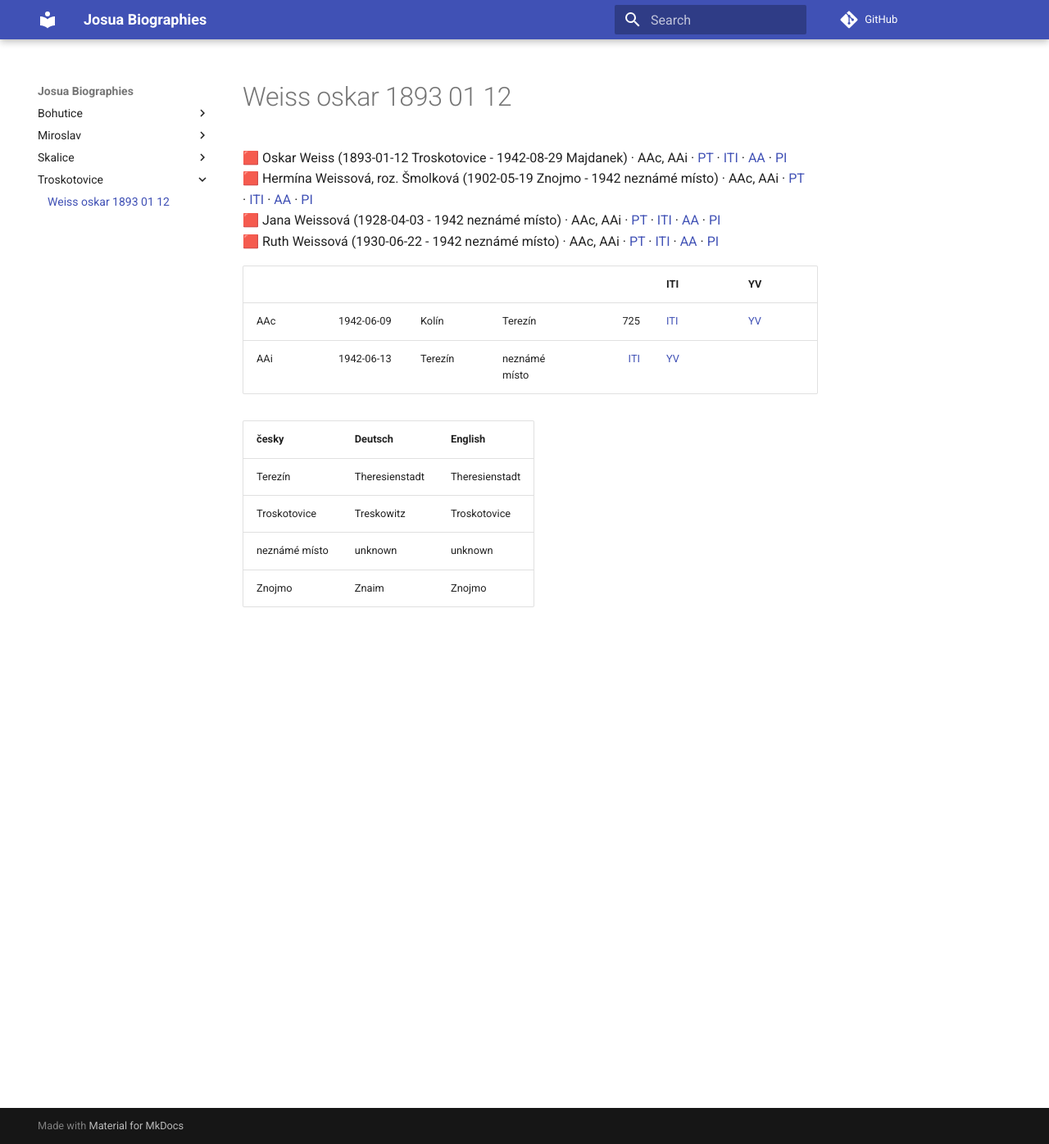
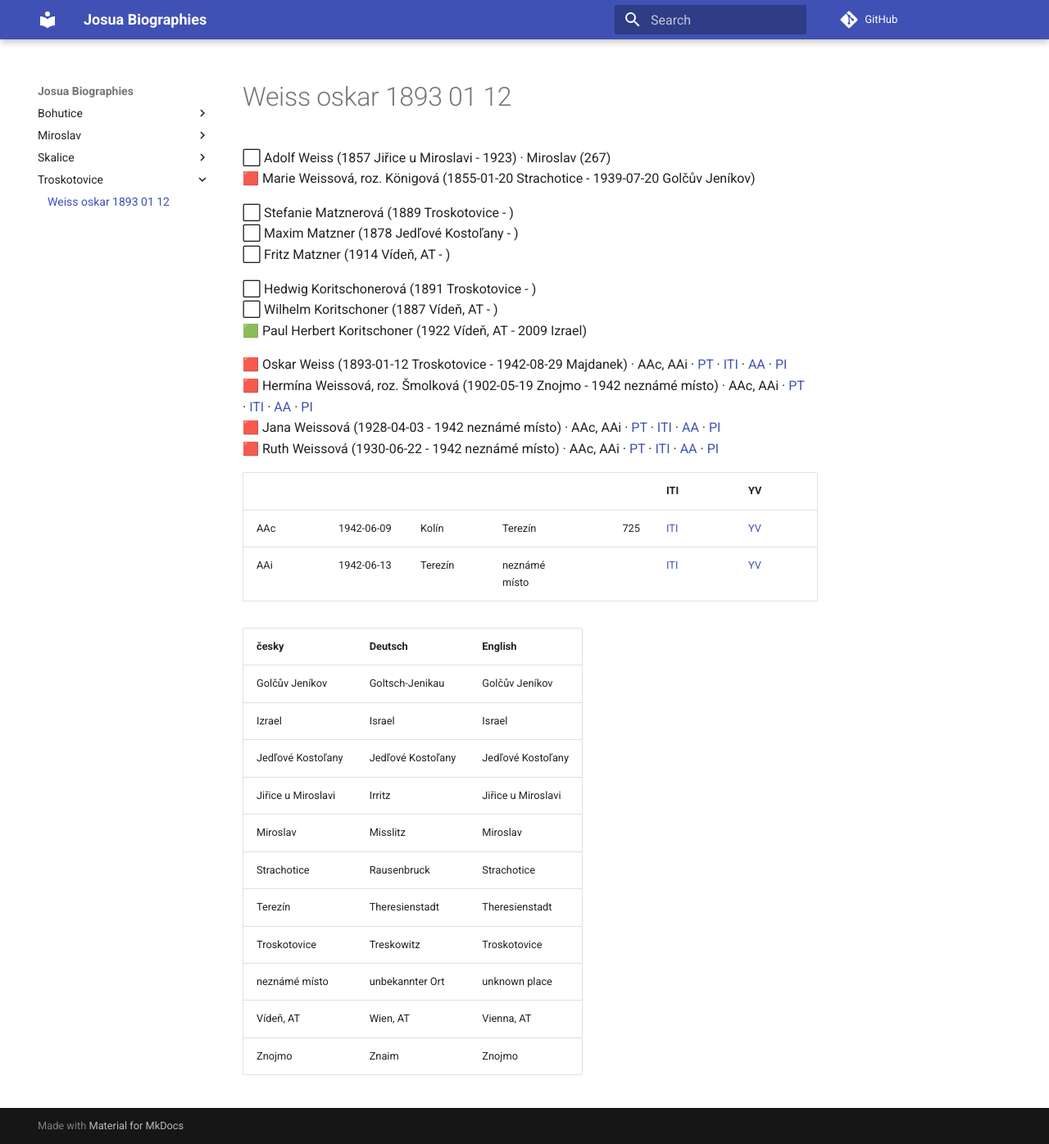
Before and after one commit to bedniais/josua-biographies, an MkDocs documentation site: the page built from docs/troskotovice/weiss-oskar-1893-01-12.md, in a window 1280 px wide and 1396 px high. Shown: the whole window at 82% size. Built offline with MkDocs 1.6.1 and Material for MkDocs 9.7.7, drawn with Linux system fonts in a browser that asks for light colours; comment, search, counter and statistics services are not loaded.

Commit message:
Publish biographies

```diff
--- a/docs/troskotovice/weiss-oskar-1893-01-12.md
+++ b/docs/troskotovice/weiss-oskar-1893-01-12.md
@@ -1,3 +1,14 @@
+⬜ Adolf Weiss (1857 Jiřice u Miroslavi - 1923) · Miroslav (267)
+🟥 Marie Weissová, roz. Königová (1855-01-20 Strachotice - 1939-07-20 Golčův Jeníkov)
+
+⬜ Stefanie Matznerová (1889 Troskotovice - )
+⬜ Maxim Matzner (1878 Jedľové Kostoľany - )
+⬜ Fritz Matzner (1914 Vídeň, AT - )
+
+⬜ Hedwig Koritschonerová (1891 Troskotovice - )
+⬜ Wilhelm Koritschoner (1887 Vídeň, AT - )
+🟩 Paul Herbert Koritschoner (1922 Vídeň, AT - 2009 Izrael)
+
 🟥 Oskar Weiss (1893-01-12 Troskotovice - 1942-08-29 Majdanek) · AAc, AAi · [PT](https://www.pamatnik-terezin.cz/vezen/te-weiss-oskar-6) · [ITI](https://www.holocaust.cz/databaze-obeti/obet/133486-oskar-weiss/) · [AA](https://collections.arolsen-archives.org/en/document/5130908) · [PI](https://pinkas.jewishmuseum.cz/cs/vyhledavani/detail?victim_id=64058)
 🟥 Hermína Weissová, roz. Šmolková (1902-05-19 Znojmo - 1942 neznámé místo) · AAc, AAi · [PT](https://www.pamatnik-terezin.cz/vezen/te-weissova-hermina-5) · [ITI](https://www.holocaust.cz/databaze-obeti/obet/133326-hermina-weissova/) · [AA](https://collections.arolsen-archives.org/en/document/5130458) · [PI](https://pinkas.jewishmuseum.cz/cs/vyhledavani/detail?victim_id=64058)
 🟥 Jana Weissová (1928-04-03 - 1942 neznámé místo) · AAc, AAi · [PT](https://www.pamatnik-terezin.cz/vezen/te-weissova-jana-4) · [ITI](https://www.holocaust.cz/databaze-obeti/obet/133358-jana-weissova/) · [AA](https://collections.arolsen-archives.org/en/document/5130548) · [PI](https://pinkas.jewishmuseum.cz/cs/vyhledavani/detail?victim_id=64056)
@@ -7,12 +18,19 @@
 ||||||ITI|YV|
 | - | - | - | - | -: | - | - |
 | AAc | 1942-06-09 | Kolín | Terezín | 725 | [ITI](https://www.holocaust.cz/transport/69-aac-kolin-terezin/) | [YV](https://collections.yadvashem.org/en/deportations/5091911) |
-| AAi | 1942-06-13 | Terezín | neznámé místo | [ITI](https://www.holocaust.cz/transport/1-aai-terezin-nezname-misto/) | [YV](https://collections.yadvashem.org/en/deportations/5091917) |
+| AAi | 1942-06-13 | Terezín | neznámé místo |  | [ITI](https://www.holocaust.cz/transport/1-aai-terezin-nezname-misto/) | [YV](https://collections.yadvashem.org/en/deportations/5091917) |
 
 
 | česky | Deutsch | English |
 | ----- | ------- | ------- |
+| Golčův Jeníkov | Goltsch-Jenikau | Golčův Jeníkov |
+| Izrael | Israel | Israel |
+| Jedľové Kostoľany | Jedľové Kostoľany | Jedľové Kostoľany |
+| Jiřice u Miroslavi | Irritz | Jiřice u Miroslavi |
+| Miroslav | Misslitz | Miroslav |
+| Strachotice | Rausenbruck | Strachotice |
 | Terezín | Theresienstadt | Theresienstadt |
 | Troskotovice | Treskowitz | Troskotovice |
-| neznámé místo | unknown | unknown |
+| neznámé místo | unbekannter Ort | unknown place |
+| Vídeň, AT | Wien, AT | Vienna, AT |
 | Znojmo | Znaim | Znojmo |
```
